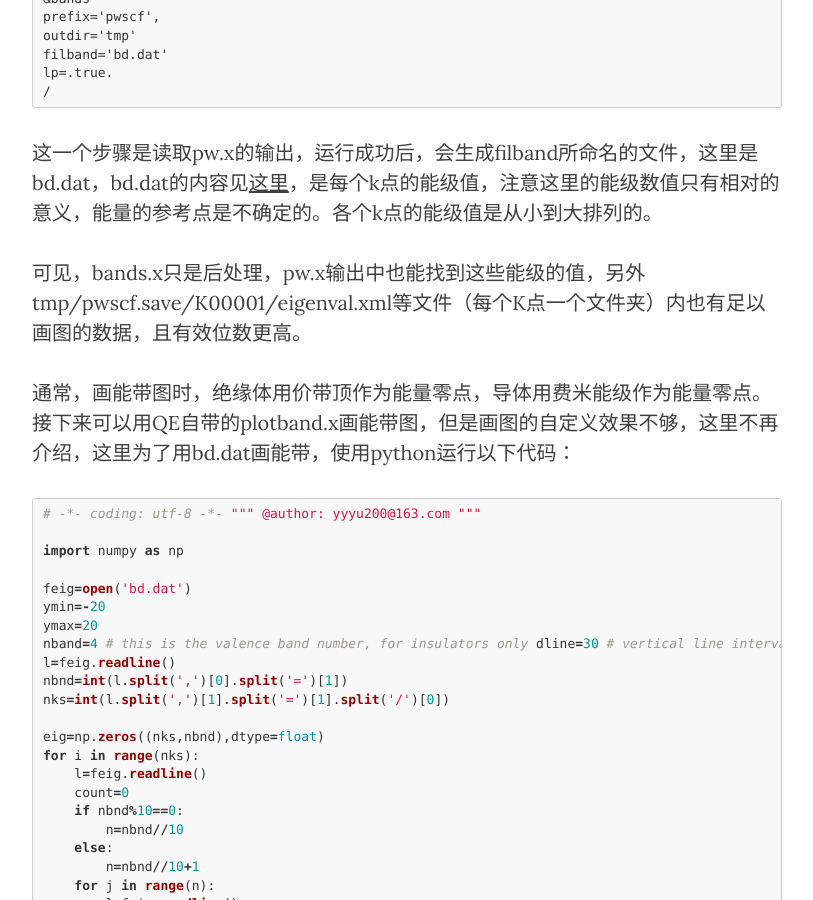
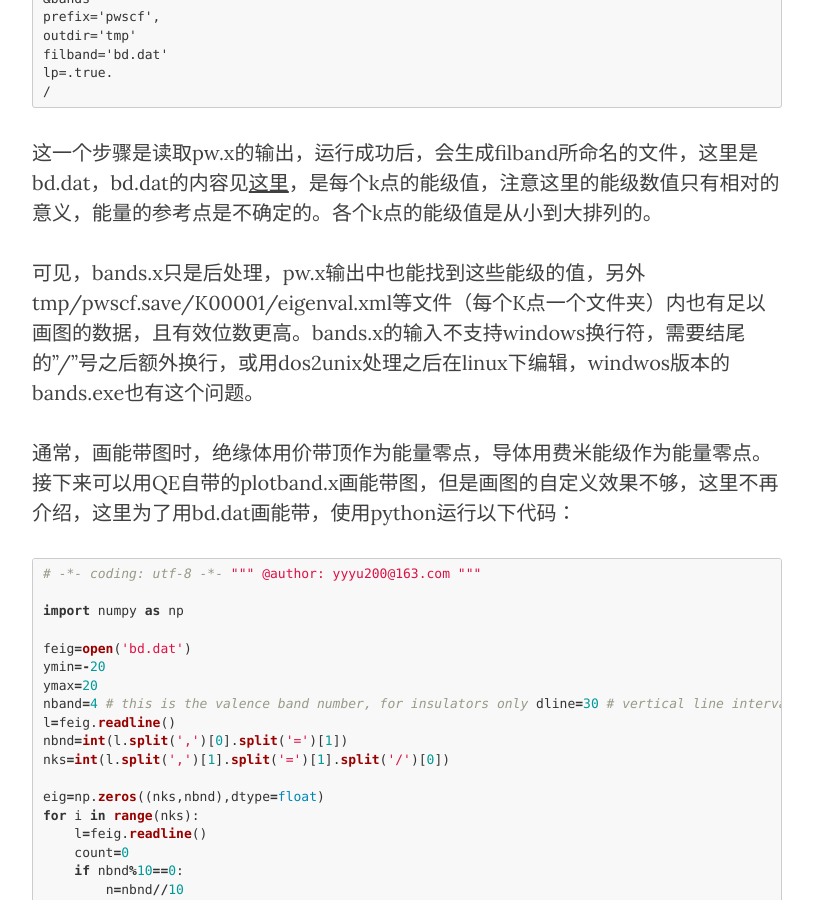
Before and after one commit to yyyu200/DFTbook, a Jekyll site: the page built from _posts/2019-04-01-HandsOn.md, in a window 1280 px wide and 900 px high, scrolled down 9338 px. Shown: the whole window, without its empty margins (233-1046 px from the left). Built offline with Jekyll 4.4.1, drawn with Linux system fonts in a browser that asks for light colours; nearby versions of some CDN libraries; formulas are drawn with MathJax 3; comment, search, counter and statistics services are not loaded.

Commit message:
modify at20190924-11:26:05-aliyun

````diff
--- a/_posts/2019-04-01-HandsOn.md
+++ b/_posts/2019-04-01-HandsOn.md
@@ -281,7 +281,7 @@ lp=.true.
 ```
 这一个步骤是读取pw.x的输出，运行成功后，会生成filband所命名的文件，这里是bd.dat，bd.dat的内容见[这里](https://github.com/yyyu200/DFTbook/blob/master/_data/HandsOn/bd.dat)，是每个k点的能级值，注意这里的能级数值只有相对的意义，能量的参考点是不确定的。各个k点的能级值是从小到大排列的。
 
-可见，bands.x只是后处理，pw.x输出中也能找到这些能级的值，另外tmp/pwscf.save/K00001/eigenval.xml等文件（每个K点一个文件夹）内也有足以画图的数据，且有效位数更高。
+可见，bands.x只是后处理，pw.x输出中也能找到这些能级的值，另外tmp/pwscf.save/K00001/eigenval.xml等文件（每个K点一个文件夹）内也有足以画图的数据，且有效位数更高。bands.x的输入不支持windows换行符，需要结尾的"/"号之后额外换行，或用dos2unix处理之后在linux下编辑，windwos版本的bands.exe也有这个问题。
 
 通常，画能带图时，绝缘体用价带顶作为能量零点，导体用费米能级作为能量零点。接下来可以用QE自带的plotband.x画能带图，但是画图的自定义效果不够，这里不再介绍，这里为了用bd.dat画能带，使用python运行以下代码：
 
````
